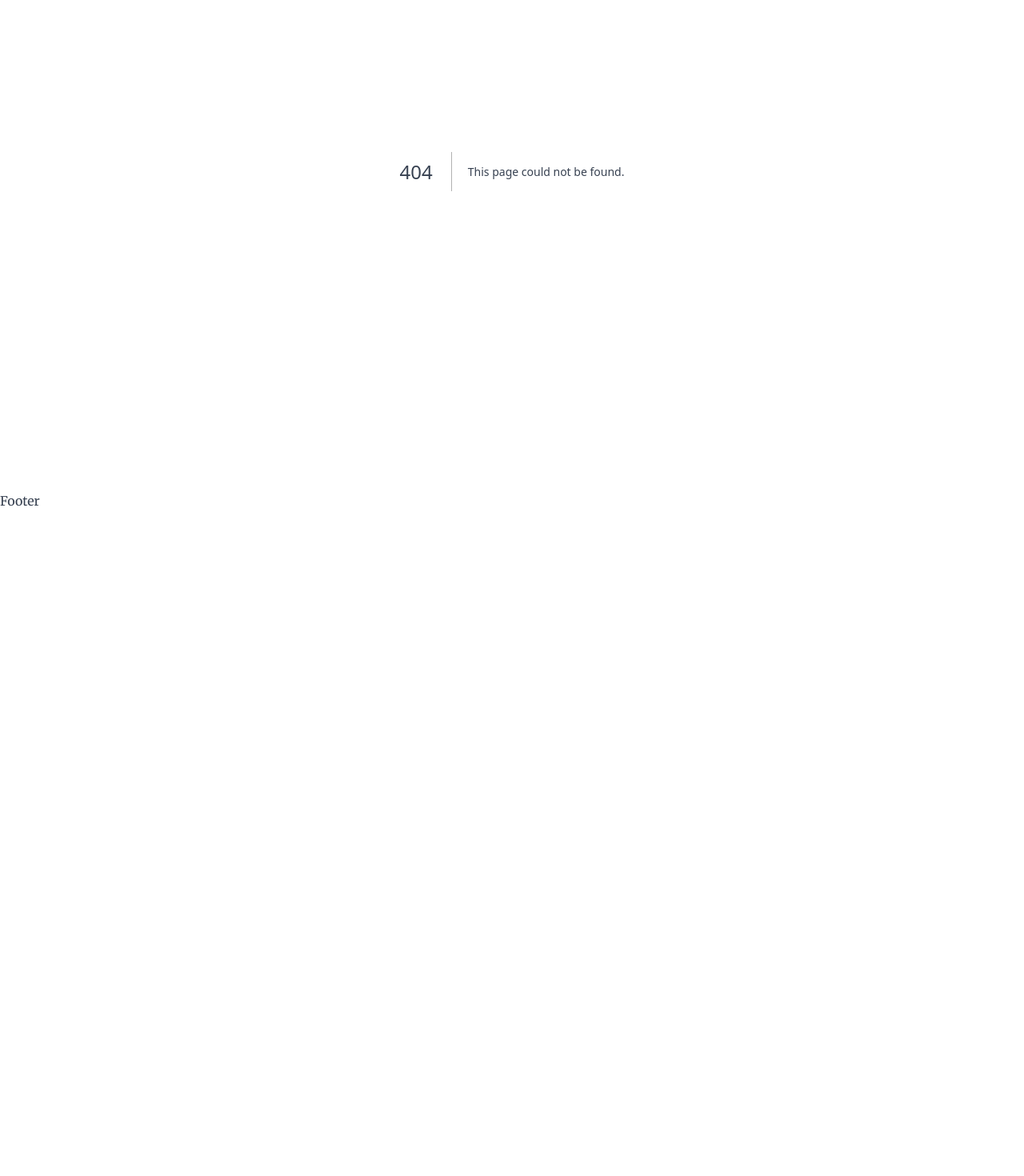
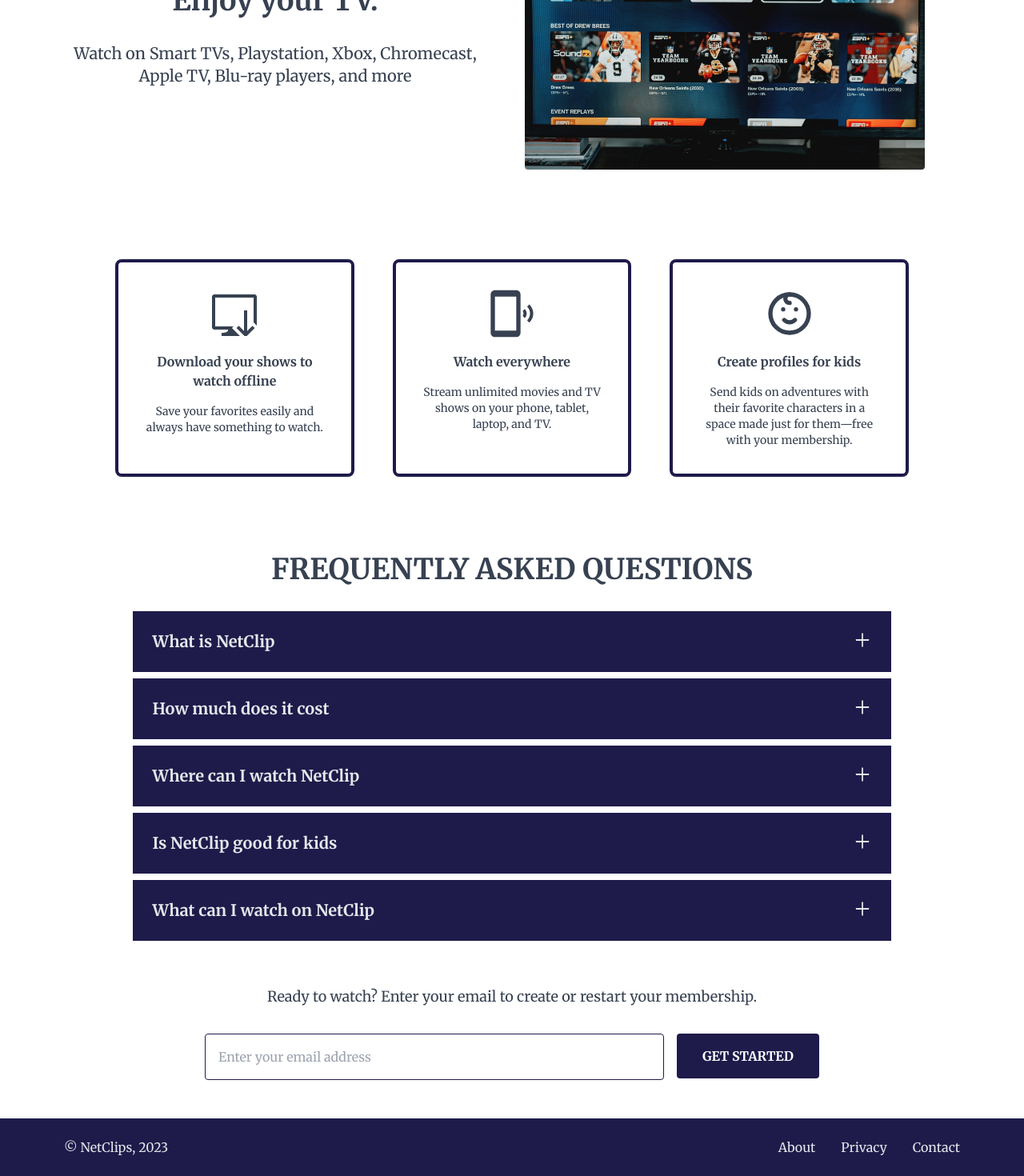
Before and after one commit to 6ROWN/netclip, a Next.js app: page /about in a window 1280 px wide. Before the commit this address had no page. Shown: the part 270-1740 px from the top of the page at 80% size. Before the commit the page ends 908 px from the top, so only its background shows below. Built offline with nearby package versions, Linux system fonts and the light colour scheme.

Commit message:
add footer

```diff
--- a/package.json
+++ b/package.json
@@ -16,6 +16,7 @@
     "next-themes": "^0.2.1",
     "postcss": "8.4.24",
     "react": "18.2.0",
+    "react-collapse": "^5.1.1",
     "react-dom": "18.2.0",
     "react-icons": "^4.9.0",
     "tailwindcss": "3.3.2"
--- /dev/null
+++ b/src/app/about/page.jsx
@@ -0,0 +1,19 @@
+import AboutCards from "@/components/AboutCards";
+import AboutHero from "@/components/AboutHero";
+import Accordion from "@/components/Accordion";
+import Newsletter from "@/components/Newsletter";
+
+import React from "react";
+
+const page = () => {
+	return (
+		<div>
+			<AboutHero />
+			<AboutCards />
+			<Accordion />
+			<Newsletter />
+		</div>
+	);
+};
+
+export default page;
--- /dev/null
+++ b/src/app/movies/page.jsx
@@ -0,0 +1,7 @@
+import React from "react";
+
+const page = () => {
+	return <div>page</div>;
+};
+
+export default page;
--- a/src/app/page.js
+++ b/src/app/page.js
@@ -1,9 +1,9 @@
-import Hero from "@/components/Hero";
+import HeroSection from "@/components/HeroSection";
 
 export default function Home() {
 	return (
 		<main className="">
-			<Hero />
+			<HeroSection />
 		</main>
 	);
 }
--- /dev/null
+++ b/src/components/AboutCards.jsx
@@ -0,0 +1,41 @@
+import React from "react";
+import { VscDesktopDownload } from "react-icons/vsc";
+import { MdPhonelinkRing } from "react-icons/md";
+import { TbMoodKid } from "react-icons/tb";
+
+const AboutCards = () => {
+	return (
+		<div className="p-12 max-w-[85%] mx-auto">
+			<div className="grid grid-col-1 sm:grid-cols-3 gap-12 text-center ">
+				<div className="border-4 border-indigo-950 rounded-lg p-8 w-full ">
+					<VscDesktopDownload className="w-16 h-16 mx-auto" />
+					<h3 className="py-4 font-bold">
+						Download your shows to watch offline
+					</h3>
+					<p className="text-sm">
+						Save your favorites easily and always have something to
+						watch.
+					</p>
+				</div>
+				<div className="border-4 border-indigo-950 rounded-lg p-8 w-full ">
+					<MdPhonelinkRing className="w-16 h-16 mx-auto" />
+					<h3 className="py-4 font-bold">Watch everywhere</h3>
+					<p className="text-sm">
+						Stream unlimited movies and TV shows on your phone,
+						tablet, laptop, and TV.
+					</p>
+				</div>
+				<div className="border-4 border-indigo-950 rounded-lg p-8 w-full ">
+					<TbMoodKid className="w-16 h-16 mx-auto" />
+					<h3 className="py-4 font-bold">Create profiles for kids</h3>
+					<p className="text-sm">
+						Send kids on adventures with their favorite characters
+						in a space made just for them—free with your membership.
+					</p>
+				</div>
+			</div>
+		</div>
+	);
+};
+
+export default AboutCards;
--- /dev/null
+++ b/src/components/AboutHero.jsx
@@ -0,0 +1,29 @@
+import React from "react";
+import Image from "next/image";
+
+const AboutHero = () => {
+	return (
+		<div className=" p-16">
+			<div className="grid gap-8 md:grid-cols-2  items-center ">
+				<div className="text-center">
+					<h1 className="font-black text-3xl md:text-4xl text-center mb-8">
+						Enjoy your TV.
+					</h1>
+					<p className="text-base md:text-xl">
+						Watch on Smart TVs, Playstation, Xbox, Chromecast, Apple
+						TV, Blu-ray players, and more
+					</p>
+				</div>
+				<Image
+					src={"/tv.jpg"}
+					alt="hero"
+					width={500}
+					height={500}
+					className="rounded"
+				/>
+			</div>
+		</div>
+	);
+};
+
+export default AboutHero;
--- a/src/components/CustomButton.jsx
+++ b/src/components/CustomButton.jsx
@@ -1,10 +1,13 @@
 import React from "react";
 
-const CustomButton = ({ title }) => {
+const CustomButton = ({ title, color, type }) => {
 	return (
-		<div className="py-4 px-8 rounded bg-indigo-700 cursor-pointer font-semibold text-white">
+		<button
+			type={type}
+			className={` ${color} py-4 px-8 rounded cursor-pointer font-semibold first-line:text-white hover:brightness-200`}
+		>
 			{title}
-		</div>
+		</button>
 	);
 };
 
--- a/src/components/Footer.jsx
+++ b/src/components/Footer.jsx
@@ -1,7 +1,28 @@
 import React from "react";
+import Link from "next/link";
 
 const Footer = () => {
-	return <div>Footer</div>;
+	return (
+		<div className="py-6 px-20  bg-indigo-950 text-gray-200">
+			<div className="flex justify-between items-center flex-col sm:flex-row gap-4">
+				<Link href="/" className="hover:text-blue-700">
+					{" "}
+					&copy; NetClips, 2023
+				</Link>
+				<ul className="space-x-8">
+					<Link href={""} className="hover:text-blue-700">
+						About
+					</Link>
+					<Link href={""} className="hover:text-blue-700">
+						Privacy
+					</Link>
+					<Link href={""} className="hover:text-blue-700">
+						Contact
+					</Link>
+				</ul>
+			</div>
+		</div>
+	);
 };
 
 export default Footer;
--- a/src/components/Header.jsx
+++ b/src/components/Header.jsx
@@ -32,13 +32,13 @@
 						</div>
 						<div className="sm:inline hidden">
 							<Link
-								href={""}
+								href={"/movies"}
 								className="mr-12 hover:text-blue-700 font-bold"
 							>
 								MOVIES
 							</Link>
 							<Link
-								href={""}
+								href={"/about"}
 								className="hover:text-blue-700 font-bold"
 							>
 								ABOUT
--- a/src/components/Hero.jsx
+++ b/src/components/HeroSection.jsx
@@ -1,6 +1,8 @@
 import React from "react";
+import Link from "next/link";
 import CustomButton from "./CustomButton";
-const Hero = () => {
+
+const HeroSection = () => {
 	return (
 		<div
 			className={`bg-[url("/hero-img.jpg")] bg-cover bg-no-repeat h-screen brightness-50`}
@@ -12,10 +14,15 @@
 				<p className="text-lg font-medium  text-white">
 					Ready to watch? Click the button to get started.
 				</p>
-				<CustomButton title={"GET STARTED"} />
+				<Link href="/movies" Link>
+					<CustomButton
+						title={"GET STARTED"}
+						color=" bg-indigo-700"
+					/>
+				</Link>
 			</div>
 		</div>
 	);
 };
 
-export default Hero;
+export default HeroSection;
```
Also changed, not shown: public/tv.jpg (added), 1 other file (tests, documents, lock files or other folders).
